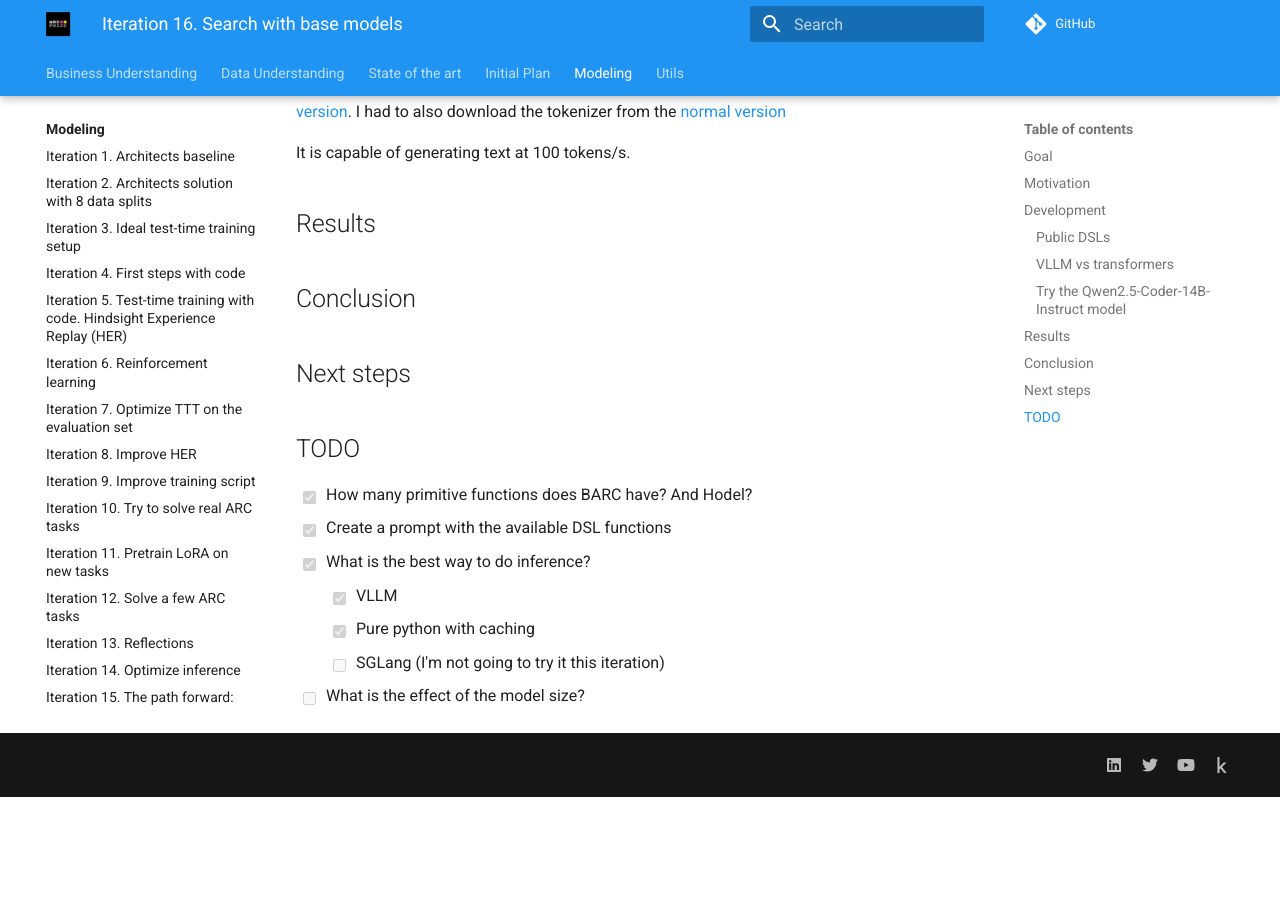
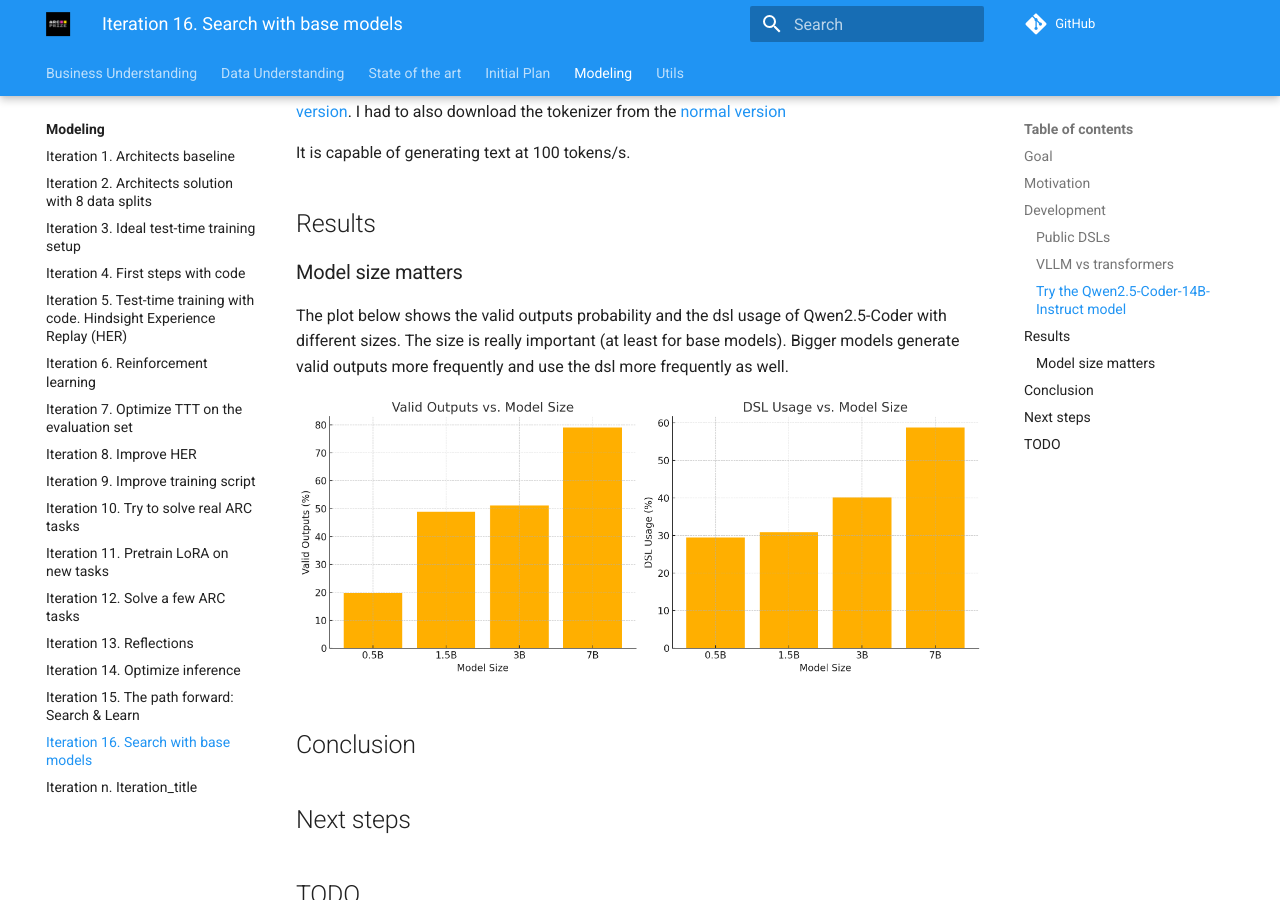
Before and after one commit to ironbar/arc25, an MkDocs documentation site: the page built from docs/modeling/Iteration_16_search_with_base_models.md, in a window 1280 px wide and 900 px high, scrolled down 2210 px. Built offline with MkDocs 1.6.1 and Material for MkDocs 9.7.7, drawn with Linux system fonts in a browser that asks for light colours; comment, search, counter and statistics services are not loaded; before the commit the page ends 3007 px from its top, so only the background shows below that.

Commit message:
studied effect of the model size

```diff
--- a/docs/modeling/Iteration_16_search_with_base_models.md
+++ b/docs/modeling/Iteration_16_search_with_base_models.md
@@ -78,6 +78,14 @@
 
 ## Results
 
+### Model size matters
+
+The plot below shows the valid outputs probability and the dsl usage of Qwen2.5-Coder with different
+sizes. The size is really important (at least for base models). Bigger models generate valid
+outputs more frequently and use the dsl more frequently as well.
+
+![alt text](res/1753286002876_image.png)
+
 ## Conclusion
 
 ## Next steps
@@ -90,4 +98,4 @@
   - [x] VLLM
   - [x] Pure python with caching
   - [ ] SGLang (I'm not going to try it this iteration)
-- [ ] What is the effect of the model size?
+- [x] What is the effect of the model size?
```
Also changed, not shown: docs/modeling/res/1753286002876_image.png (added), 1 other file.
